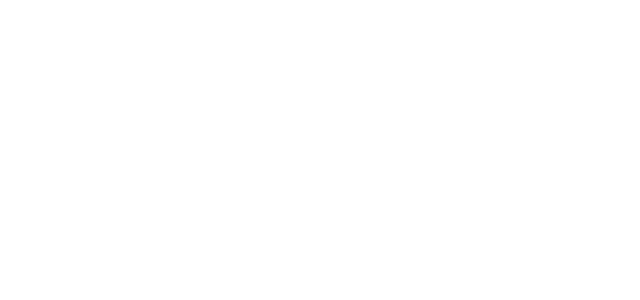
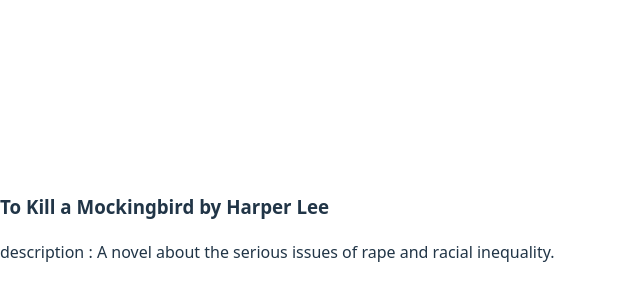
Before and after one commit to Mohamad-sakib/book-store, a React (Vite) app: page /books/1 in a window 1280 px wide. Before the commit this address had no page. Shown: the part 170-470 px from the top of the page, without its empty margins (0-640 px from the left). Built offline with nearby package versions, Linux system fonts and the light colour scheme.

Commit message:
add a dynamic route to display a book detail

```diff
--- a/src/App.jsx
+++ b/src/App.jsx
@@ -1,3 +1,4 @@
+import { BookDetail } from "./components/BookDetails";
 import { Books } from "./components/Books";
 import { BookContextProvider } from "./contexts/BookContextProvider";
 import { BrowserRouter as Router, Routes, Route } from "react-router-dom";
@@ -8,6 +9,7 @@
       <Router>
         <Routes>
           <Route path="/" element={<Books />}></Route>
+          <Route path="books/:id" element={<BookDetail />}></Route>
         </Routes>
       </Router>
     </BookContextProvider>
--- /dev/null
+++ b/src/components/BookDetails.jsx
@@ -0,0 +1,20 @@
+import { useContext } from "react";
+import { BookContext } from "../contexts/bookContext";
+import { useParams } from "react-router-dom";
+
+export const BookDetail = () => {
+  const { books } = useContext(BookContext);
+  const { id } = useParams();
+  const book = books.find((book) => book.id === Number(id));
+  return (
+    books.length > 0 && (
+      <div>
+        <h3>
+          {book.title} by {book.author}
+        </h3>
+        description : {book.description}
+        <h4></h4>
+      </div>
+    )
+  );
+};
--- a/src/components/Books.jsx
+++ b/src/components/Books.jsx
@@ -5,11 +5,13 @@
 export const Books = () => {
   const { books } = useContext(BookContext);
   return (
-    <div>
-      <h1>ALL BOOKS</h1>
-      {books.map((book) => (
-        <Book book={book} />
-      ))}
-    </div>
+    books.length > 0 && (
+      <div>
+        <h1>ALL BOOKS</h1>
+        {books.map((book) => (
+          <Book book={book} key={book.id} />
+        ))}
+      </div>
+    )
   );
 };
```
